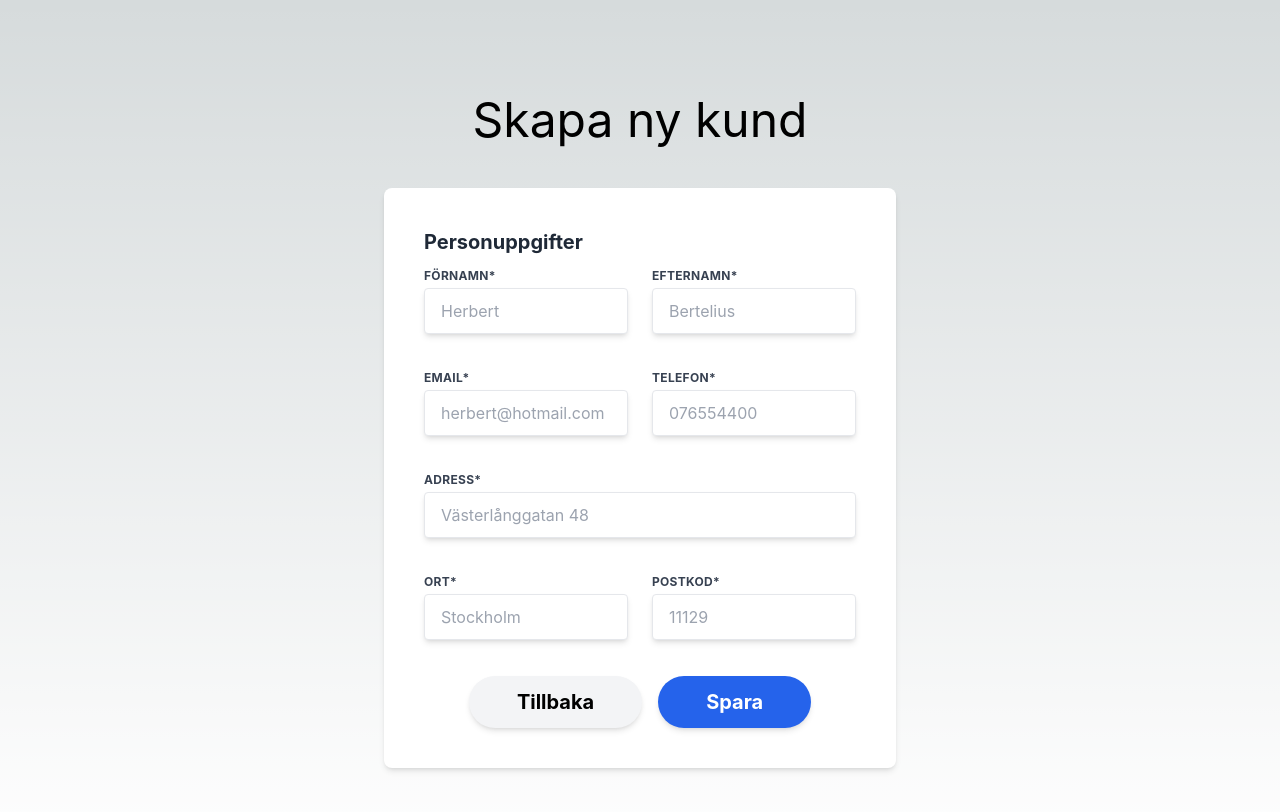
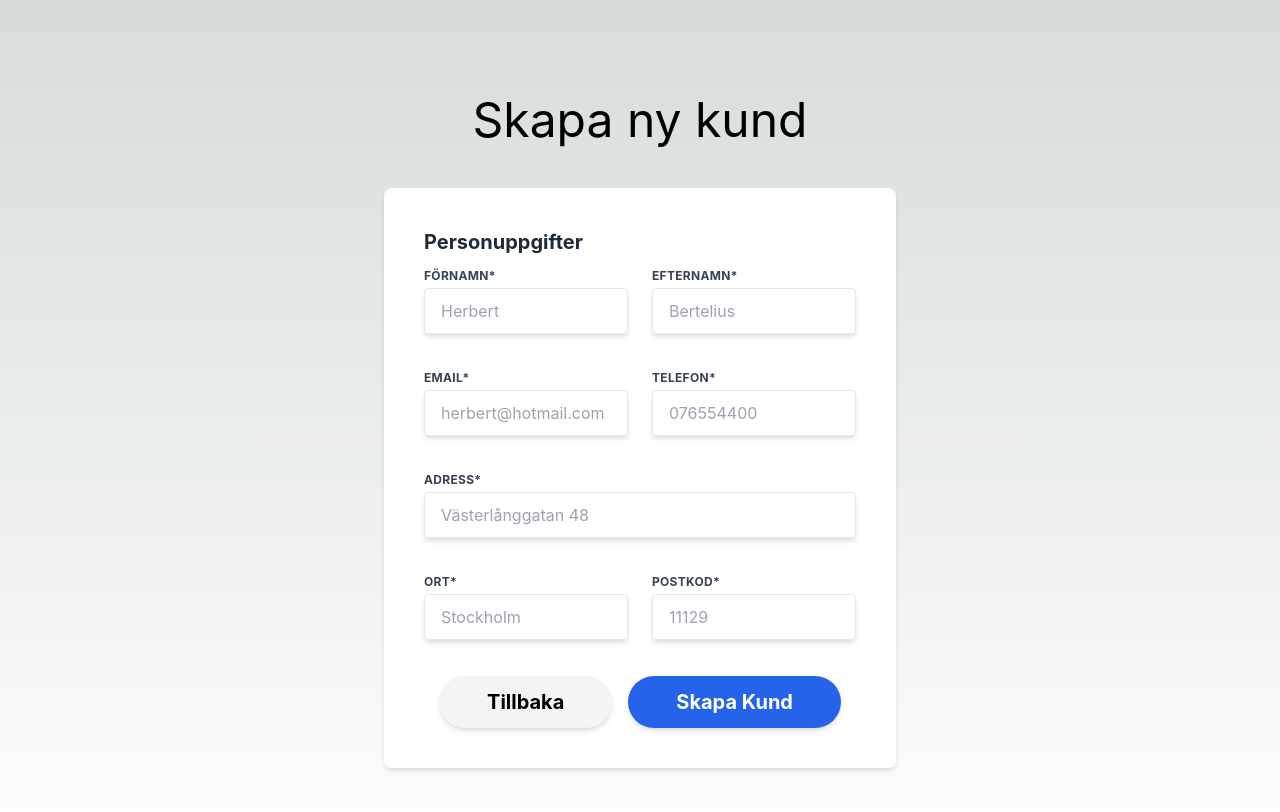
Before and after one commit to sharpness-se/hassessolskydd, a React (Create React App) app in the folder client/: page /skapakund in a window 1280 px wide. Shown: the top 812 px of the page. Built offline with nearby package versions, Linux system fonts and the light colour scheme.

Commit message:
added prop modifiers to FormComponent

```diff
--- a/client/src/components/CreateCustomerComponent.tsx
+++ b/client/src/components/CreateCustomerComponent.tsx
@@ -171,7 +171,7 @@ function CreateCustomerComponent() {
   return (
     <div className="w-full max-w-lg rounded-lg p-10 bg-white shadow-md">
       <h2 className="text-xl font-bold text-gray-800 mb-3">Personuppgifter</h2>
-      <FormComponent onSubmit={handleSubmit}>
+      <FormComponent submitButtonText={"Skapa Kund"} backButtonText="Tillbaka" onSubmit={handleSubmit}>
         <DoubleFieldInputRow
           labelOne="förnamn"
           labelTwo="efternamn"
--- a/client/src/components/CustomerDetailsComponent.tsx
+++ b/client/src/components/CustomerDetailsComponent.tsx
@@ -28,7 +28,7 @@ const CustomerDetailsComponent: React.FC<CustomerDetailsProps> = ({
   };
   return (
     <div
-      className="bg-white rounded p-5 flex-grow h-auto ml-5 w-64 pt-5"
+      className="bg-white rounded p-5 flex-grow h-[284px] ml-5 w-64 pt-5 mb-5"
       id="selectedResults"
     >
       {renderDetail("kundnummer", "Kundnummer", customer, "customerNumber")}
--- a/client/src/components/form/BackButton.tsx
+++ b/client/src/components/form/BackButton.tsx
@@ -1,11 +1,13 @@
 import React from "react";
 import { Link } from "react-router-dom";
-
-const BackButton = () => {
+interface BackButtonProps{
+    text: string
+}
+const BackButton: React.FC<BackButtonProps> = ({text}) => {
     return (
         <Link to={'/'} className="mr-4">
             <button className="rounded-full bg-gray-100 hover:bg-gray-50 shadow-md text-xl font-bold px-12 py-3">
-                Tillbaka
+                {text}
             </button>
         </Link>
     );
--- a/client/src/components/form/FormComponent.tsx
+++ b/client/src/components/form/FormComponent.tsx
@@ -2,24 +2,31 @@ import React, { ReactNode } from "react";
 import SubmitButton from "./SubmitButton";
 import BackButton from "./BackButton";
 
-
 interface FormComponentProps {
-  children: ReactNode;
+  children?: ReactNode;
   onSubmit: React.FormEventHandler<HTMLFormElement>;
+  applyGrid?: boolean;
+  backButtonText: string;
+  submitButtonText: string;
 }
 
-const FormComponent: React.FC<FormComponentProps> = ({ children, onSubmit }) => {
-
+const FormComponent: React.FC<FormComponentProps> = ({
+  children,
+  applyGrid,
+  onSubmit,
+  backButtonText,
+  submitButtonText
+}) => {
   return (
-
-      <form onSubmit={onSubmit} autoComplete="off">
+    <form onSubmit={onSubmit} autoComplete="off">
+      <div className={`${applyGrid ? "grid grid-cols-4 mr-1" : ""}`}>
         {children}
-        <div className="flex items-center justify-center">
-          <BackButton />
-          <SubmitButton label="Spara" />
-        </div>
-      </form>
-
+      </div>
+      <div className="flex items-center justify-center">
+        <BackButton text={backButtonText} />
+        <SubmitButton label={submitButtonText} />
+      </div>
+    </form>
   );
 };
 
--- a/client/src/components/form/SingleFieldInputRow.tsx
+++ b/client/src/components/form/SingleFieldInputRow.tsx
@@ -2,12 +2,13 @@ import React from "react";
 
 interface SingleFieldInputRowProps {
   label: string;
-  placeholder: string;
+  placeholder?: string;
   value: string;
-  onChange: (e: React.ChangeEvent<HTMLInputElement>) => void;
+  onChange?: (e: React.ChangeEvent<HTMLInputElement>) => void;
   error?: string;
   maxLength?: number
   id: string;
+  applyGrid?: boolean;
 }
 
 const SingleFieldInputRow: React.FC<SingleFieldInputRowProps> = ({
@@ -17,19 +18,20 @@ const SingleFieldInputRow: React.FC<SingleFieldInputRowProps> = ({
   onChange,
   error,
   maxLength,
-  id
+  id,
+  applyGrid
 }) => {
   return (
-    <div className="flex flex-wrap -mx-3 mb-6">
-      <div className="w-full px-3">
+    <div className={`flex flex-wrap ${applyGrid? "":"-mx-3"} mb-6`}>
+      <div className={` px-3 ${applyGrid ? "flex flex-col": "w-full"}`}>
         <label
-          className="block uppercase tracking-wide text-gray-700 text-xs font-bold mb-1"
+          className={`${applyGrid? "": "block"} uppercase tracking-wide text-gray-700 text-xs font-bold mb-1`}
           htmlFor={id}
         >
           {label}*
         </label>
         <input
-          className={`appearance-none block w-full text-gray-700 border ${error?"border-red-500" : "border-gray-200"} shadow-md rounded py-3 px-4 mb-3 leading-tight focus:outline-none focus:bg-white`}
+          className={`appearance-none text-gray-700 border ${applyGrid? "w-36": "block w-full"} ${error?"border-red-500" : "border-gray-200"} shadow-md rounded py-3 px-4 mb-3 leading-tight focus:outline-none focus:bg-white`}
           id={id}
           type="text"
           placeholder={placeholder}
```
